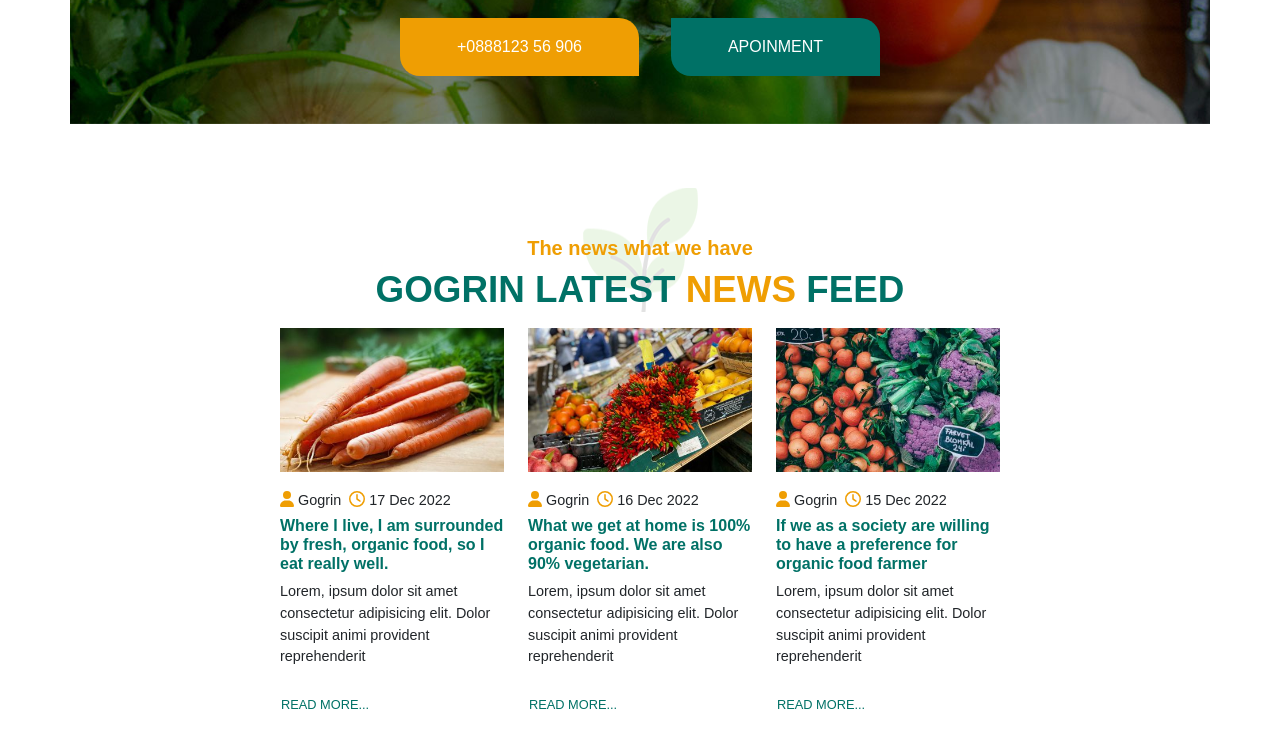
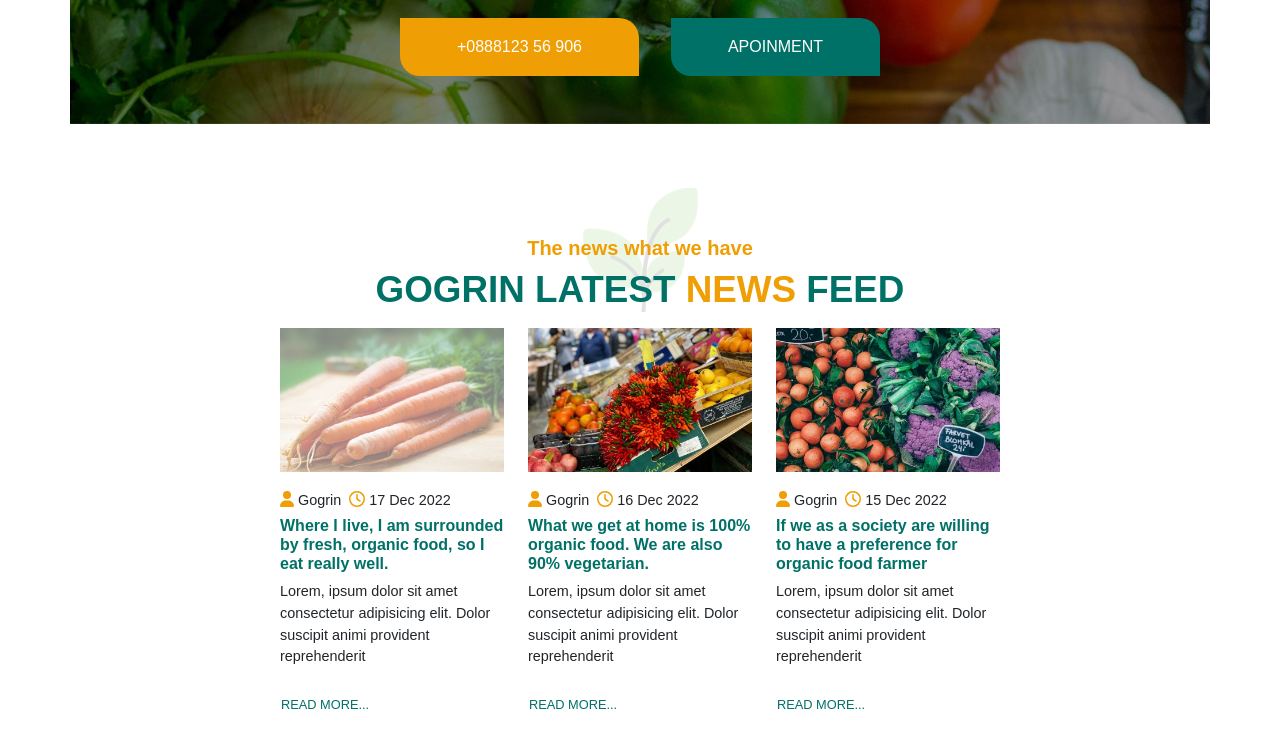
Before and after one commit to Flopiras/proj-html-vuejs, a Vue app: page / in a window 1280 px wide. In both pictures the pointer is over the element 392 px from the left and 4782 px from the top of the page. Shown: the part 4382-5130 px from the top of the page. Built offline with nearby package versions, Linux system fonts and the light colour scheme.

Commit message:
add hover effect

```diff
--- a/src/components/main/NewsCard.vue
+++ b/src/components/main/NewsCard.vue
@@ -10,7 +10,9 @@ export default {
 <template>
     <div class="my-2">
         <!-- pic -->
-        <BaseCard :pic="item.pic" />
+        <div class="pic">
+            <BaseCard :pic="item.pic" />
+        </div>
         <!-- caption -->
         <div class="caption d-flex">
             <div class="author">
@@ -32,6 +34,10 @@ export default {
 </template>
 
 <style scoped>
+.pic:hover {
+    opacity: 0.5;
+}
+
 span,
 p {
     font-size: 0.9rem;
```
